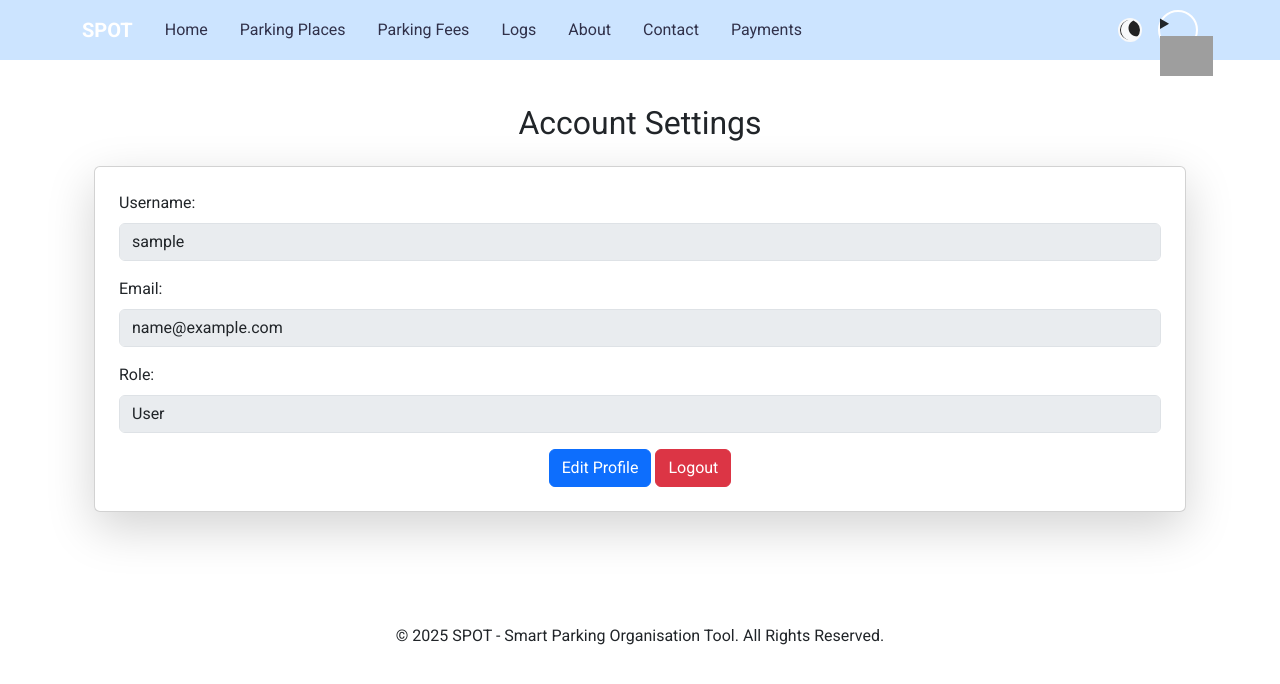
After one commit to tharun977/spot-main, a Django app: page /settings/ in a window 1280 px wide. The commit adds this page. Shown: the top 684 px of the page. Run offline with Django 5.2, Linux system fonts and the light colour scheme; the visitor is signed in with stand-in values (Sample User, id 1); some libraries are stand-ins or nearby versions; grey boxes are pictures that could not be loaded.

Commit message:
dashboards

```diff
--- a/home/admin.py
+++ b/home/admin.py
@@ -1,7 +1,7 @@
 from django.contrib import admin
 
 # Register your models here.
-from .models import ParkingPlace , LogDetails , PaymentDetails , ParkingDetails , VehicleType , ParkingLot , ParkingFee
+from .models import ParkingPlace , LogDetails , PaymentDetails , ParkingDetails , VehicleType , ParkingLot , ParkingFee , User
 
 admin.site.register(ParkingPlace)
 
@@ -18,3 +18,5 @@ admin.site.register(VehicleType)
 admin.site.register(ParkingLot)
 
 admin.site.register(ParkingFee)
+
+admin.site.register(User)
--- a/home/models.py
+++ b/home/models.py
@@ -3,21 +3,30 @@ from django.db import models
 from django.utils import timezone
 
 
-# ✅ Extend AbstractUser for Authentication
+from django.contrib.auth.models import AbstractUser, Group, Permission
+from django.db import models
+
+
 class User(AbstractUser):
-    ROLES = (
+    ROLE_CHOICES = [
         ('Admin', 'Admin'),
         ('Staff', 'Staff'),
         ('User', 'User'),
-    )
-    role = models.CharField(max_length=10, choices=ROLES)
+    ]
+    role = models.CharField(max_length=10, choices=ROLE_CHOICES, default='User')
+    avatar = models.ImageField(upload_to='avatars/', blank=True, null=True, default='avatars/default.png')
 
-    # ✅ Add related_name to prevent conflicts
-    groups = models.ManyToManyField(Group, related_name="custom_user_set", blank=True)
+    groups = models.ManyToManyField(Group, related_name="custom_user_groups", blank=True)
     user_permissions = models.ManyToManyField(Permission, related_name="custom_user_permissions", blank=True)
+
+    def get_avatar(self):
+        if self.role == 'Admin':
+            return '/static/images/admin.png'
+        return self.avatar.url if self.avatar else '/static/images/default_user.png'
 
     def __str__(self):
         return self.username
+
 
 
 class ParkingPlace(models.Model):
--- a/home/urls.py
+++ b/home/urls.py
@@ -1,19 +1,28 @@
 from django.urls import path
 from . import views
-from .views import register, user_login, user_logout
 
 urlpatterns = [
-    path('register/', register, name='register'),
-    path('login/', user_login, name='login'),
-    path('logout/', user_logout, name='logout'),
+    path('login/', views.user_login, name='login'),
+    path('logout/', views.user_logout, name='logout'),
+    path('register/', views.register, name='register'),
+
+    # ✅ Redirect Admins here
     path('home/', views.home, name='home'),
+
+    # Staff and User Dashboards
+    path('staff_dashboard/', views.staff_dashboard, name='staff_dashboard'),
+    path('user_dashboard/', views.user_dashboard, name='user_dashboard'),
+
     path('parking_places/', views.manage_parking_places, name='manage_parking_places'),
     path('parking_places/<int:pk>/', views.parking_place_detail, name='parking_place_detail'),
-    path('parking_fees/', views.manage_parking_fees, name='manage_parking_fees'),
     path('parking_places/edit/<int:pk>/', views.edit_parking_place, name='edit_parking_place'),
     path('parking_places/delete/<int:pk>/', views.delete_parking_place, name='delete_parking_place'),
+    path('parking_places/detail/<int:pk>/', views.parking_place_detail, name='parking_place_detail'),
+    path('parking_fees/', views.manage_parking_fees, name='manage_parking_fees'),
     path('payments/', views.payments, name='payments'),
     path('logs/', views.logs, name='logs'),
     path('about/', views.about, name='about'),
     path('contact/', views.contact, name='contact'),
+    path('profile/', views.profile, name='profile'),
+    path('settings/', views.settings, name='settings'),
 ]
--- a/home/views.py
+++ b/home/views.py
@@ -2,9 +2,11 @@ from django.shortcuts import render, redirect, get_object_or_404
 from .models import User, ParkingPlace, ParkingLot, ParkingDetails, PaymentDetails, LogDetails, VehicleType , AllowedVehicleType , ParkingFee
 from .forms import ParkingPlaceForm, PaymentForm   , ParkingLotFormSet , ParkingFeeForm , RegistrationForm , LoginForm
 from django.contrib.auth.decorators import login_required
-from django.contrib.auth import login, authenticate, logout
-from django.views.decorators.csrf import csrf_protect  # Import CSRF protection
+from django.contrib.auth import login, authenticate, logout , get_user_model
+from django.views.decorators.csrf import csrf_protect
+from django.contrib.auth.decorators import login_required, user_passes_test
 from django.contrib import messages  # Import Django messages framework
+from .forms import ProfileUpdateForm , LoginForm
 
 
 @csrf_protect
@@ -22,25 +24,113 @@ def register(request):
 
 
 
+User = get_user_model()  # Ensures we use home.User
+
 def user_login(request):
     if request.method == 'POST':
         form = LoginForm(data=request.POST)
         if form.is_valid():
-            user = form.get_user()
-            login(request, user)
-            return redirect('home')
+            username = form.cleaned_data["username"]
+            password = form.cleaned_data["password"]
+
+            user = authenticate(request, username=username, password=password)
+            if user:
+                login(request, user)
+                messages.success(request, f"✅ Welcome back, {user.username}!")
+                return redirect('home')
+            else:
+                messages.error(request, "❌ Invalid username or password")
+        else:
+            messages.error(request, "❌ Form validation failed")
+
     else:
         form = LoginForm()
+
     return render(request, 'login.html', {'form': form})
+
+
+@login_required
+def home(request):
+    return render(request, 'home.html')
+
+@login_required
+def profile(request):
+    return render(request, 'profile.html')
+
+@login_required
+def settings(request):
+    return render(request, 'settings.html')  # ✅ Ensure 'settings.html' exists
+
 
 @login_required
 def user_logout(request):
     logout(request)
     return redirect('login')
 
+
+# Utility functions to check user roles
+def is_staff(user):
+    return user.is_authenticated and user.role == "Staff"
+
+def is_user(user):
+    return user.is_authenticated and user.role == "User"
+
+def is_admin(user):
+    return user.is_authenticated and user.is_superuser
+
+# Admin Dashboard (No changes required)
+@login_required
+@user_passes_test(is_admin)
+def admin_dashboard(request):
+    return render(request, 'admin_dashboard.html')
+
+# Staff Dashboard
+@login_required
+@user_passes_test(is_staff)
+def staff_dashboard(request):
+    parking_places = ParkingPlace.objects.all()  # Read-only view
+    parking_fees = ParkingFee.objects.all()  # Editable
+
+    if request.method == "POST":
+        fee_id = request.POST.get("fee_id")
+        new_fee = request.POST.get("new_fee")
+        if fee_id and new_fee:
+            fee = ParkingFee.objects.get(id=fee_id)
+            fee.fee = new_fee
+            fee.save()
+
+    return render(request, 'staff_dashboard.html', {
+        'parking_places': parking_places,
+        'parking_fees': parking_fees,
+    })
+
+# User Dashboard
+@login_required
+@user_passes_test(is_user)
+def user_dashboard(request):
+    parking_fees = ParkingFee.objects.all()  # Read-only
+    payments = PaymentDetails.objects.filter(user_id=request.user)
+
+    return render(request, 'user_dashboard.html', {
+        'parking_fees': parking_fees,
+        'payments': payments,
+    })
+
+
 def home(request):
     return render(request, 'home.html')
 
+@login_required
+def profile(request):
+    if request.method == 'POST':
+        form = ProfileUpdateForm(request.POST, request.FILES, instance=request.user)
+        if form.is_valid():
+            form.save()
+            return redirect('profile')
+    else:
+        form = ProfileUpdateForm(instance=request.user)
+
+    return render(request, 'profile.html', {'form': form})
 
 def manage_parking_places(request):
     if request.method == "POST":
--- a/static/css/style.css
+++ b/static/css/style.css
@@ -3,3 +3,38 @@ li:hover {
     border-radius: 10px;
     border: 1px solid yellow;
 }
+
+/* Avatar Styling */
+.avatar {
+    width: 40px;
+    height: 40px;
+    border-radius: 50%;
+    border: 2px solid #fff;
+}
+
+/* Dropdown Styling */
+.dropdown-menu {
+    min-width: 200px;
+    box-shadow: 0 4px 8px rgba(0, 0, 0, 0.1);
+    border: none;
+    border-radius: 8px;
+    overflow: hidden;
+}
+
+.dropdown-item {
+    padding: 10px 20px;
+    color: #333;
+    transition: background-color 0.2s ease-in-out;
+}
+
+.dropdown-item:hover {
+    background-color: #f1f1f1;
+}
+
+.dropdown-item i {
+    margin-right: 8px;
+}
+
+.dropdown-divider {
+    margin: 8px 0;
+}
--- a/templates/base.html
+++ b/templates/base.html
@@ -25,7 +25,7 @@
             width: 100%;
             top: 0;
             z-index: 1000;
-            padding: 15px;
+            padding: 10px;
             backdrop-filter: blur(10px);
             background: rgba(0, 123, 255, 0.2);
             transition: all 0.3s ease-in-out;
@@ -109,6 +109,8 @@
     </style>
 </head>
 <body>
+    <!-- Bootstrap JS (Make sure it's included) -->
+    <script src="https://cdn.jsdelivr.net/npm/bootstrap@5.3.0/dist/js/bootstrap.bundle.min.js"></script>
 
     <!-- Messages (Ensures Visibility Below Navbar) -->
     {% if messages %}
@@ -149,9 +151,22 @@
                             <i class="fas fa-moon"></i>
                         </button>
 
-                    <!-- Show Logout if Logged In -->
                         {% if user.is_authenticated %}
-                        <a href="{% url 'logout' %}" class="btn btn-danger ms-3">Logout</a>
+                        <!-- Profile Dropdown -->
+                        <div class="dropdown-container ms-3">
+                            <details class="dropdown right">
+                                <summary class="avatar">
+                                    <img src="{% if user.role == 'Admin' %}{% static 'images/default_user.png' %}{% else %}{{ user.get_avatar }}{% endif %}"
+                                        alt="User Avatar" height="40">
+                                </summary>
+                                <ul>
+                                    <li><a class="dropdown-item" href="{% url 'profile' %}"><i class="fas fa-user-circle"></i> My Profile</a></li>
+                                    <li><a class="dropdown-item" href="{% url 'settings' %}"><i class="fas fa-cog"></i> Settings</a></li>
+                                    <li class="divider"></li>
+                                    <li><a class="dropdown-item text-danger" href="{% url 'logout' %}"><i class="fas fa-sign-out-alt"></i> Logout</a></li>
+                                </ul>
+                            </details>
+                        </div>
                         {% else %}
                         <a href="{% url 'login' %}" class="btn btn-outline-light ms-3">Login</a>
                         {% endif %}
--- /dev/null
+++ b/templates/settings.html
@@ -0,0 +1,34 @@
+{% extends 'base.html' %}
+
+{% block title %}Settings{% endblock %}
+
+{% block content %}
+<div class="container py-5">
+    <h2 class="mb-4 text-center">Account Settings</h2>
+
+    <div class="card p-4 shadow-lg">
+        <form method="post">
+            {% csrf_token %}
+            <div class="mb-3">
+                <label for="username" class="form-label">Username:</label>
+                <input type="text" class="form-control" id="username" value="{{ user.username }}" disabled>
+            </div>
+
+            <div class="mb-3">
+                <label for="email" class="form-label">Email:</label>
+                <input type="email" class="form-control" id="email" value="{{ user.email }}" disabled>
+            </div>
+
+            <div class="mb-3">
+                <label for="role" class="form-label">Role:</label>
+                <input type="text" class="form-control" id="role" value="{{ user.role }}" disabled>
+            </div>
+
+            <div class="text-center">
+                <a href="{% url 'profile' %}" class="btn btn-primary">Edit Profile</a>
+                <a href="{% url 'logout' %}" class="btn btn-danger">Logout</a>
+            </div>
+        </form>
+    </div>
+</div>
+{% endblock %}
```
Also changed, not shown: home/forms.py (+17 -4 lines), templates/login.html (+6 -1 lines), templates/profile.html (added, +19 -0 lines), templates/register.html (+6 -1 lines), templates/staff_dashboard.html (added, +78 -0 lines), templates/user_dashboard.html (added, +69 -0 lines), home/migrations/0013_user_avatar_alter_user_groups_alter_user_role.py (added), home/static/images/admin.png (added), home/static/images/default_user.png (added), uploads/avatars/IMG_3599_Original_1.jpeg (added), uploads/avatars/admin.jpg (added), 1 other file. Lines whose indentation alone changed are shown as unchanged.
